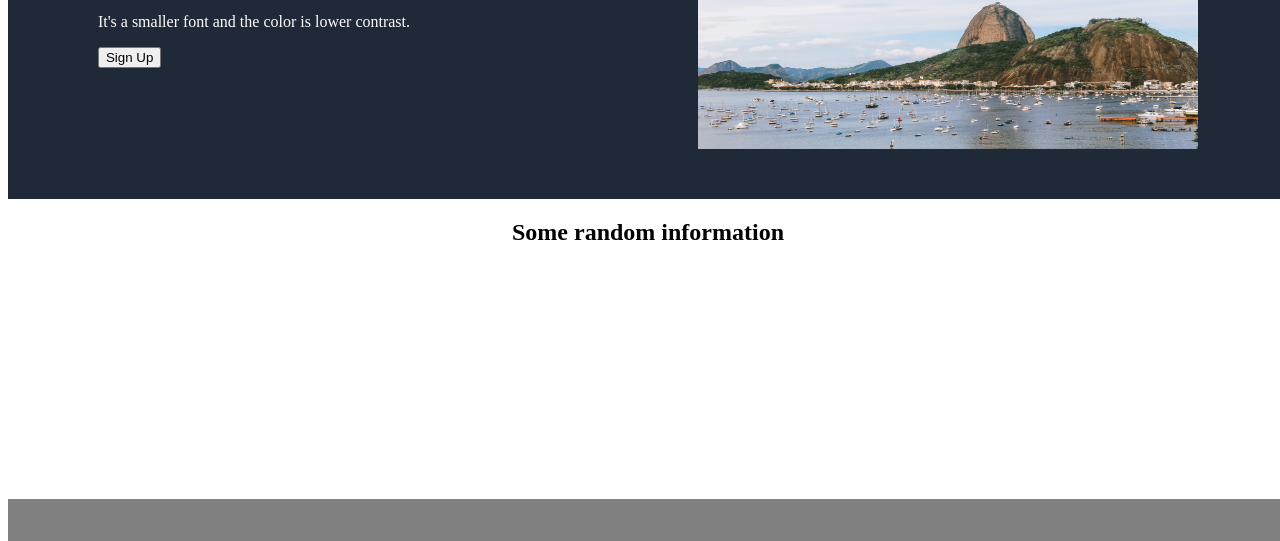
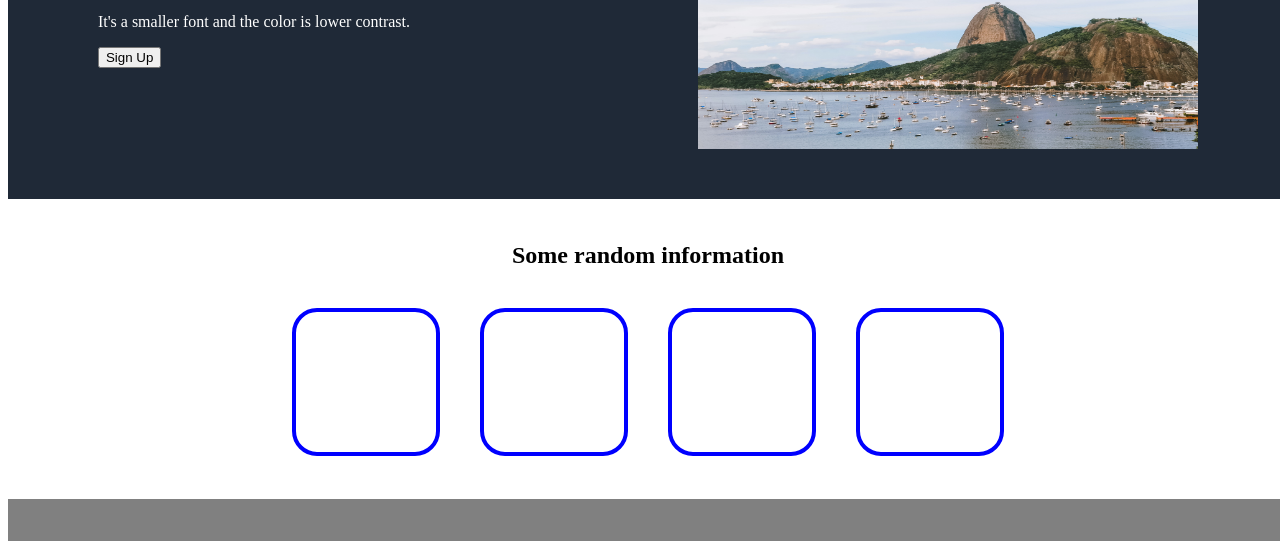
Before and after one commit to MajesticGoat/landing-page, a plain HTML site: page index.html in a window 1280 px wide. Shown: the part 259-800 px from the top of the page. Drawn offline with Linux system fonts and the light colour scheme.

Commit message:
added the four blue boxes in the white section

```diff
--- a/index.html
+++ b/index.html
@@ -28,11 +28,13 @@
         </div>
         </div>
         <div class="images-container">
-            <h2>Some random information</h2>
-            <img>
-            <img>
-            <img>
-            <img>
+            <div class="images"><h2>Some random information</h2></div>
+            <div class="images">
+                <div class="image"></div>
+                <div class="image"></div>
+                <div class="image"></div>
+                <div class="image"></div>
+            </div>
         </div>
         <div class="quote-container">
             <p>This is an inspiring quoting, or a testimonial from a customer
--- a/styling.css
+++ b/styling.css
@@ -45,6 +45,21 @@
     color: black;
     display: flex;
     justify-content:center;
+    flex-direction: column;
+}
+
+.images{
+    display: flex;
+    justify-content: center;
+}
+
+.image {
+    border: 4px solid blue;
+    width: 100px;
+    height: 100px;
+    border-radius: 25px;
+    padding: 20px;
+    margin: 20px;
 }
 
 .quote-container {
@@ -55,19 +70,6 @@
     display: flex;
     justify-content: center;
     align-items: center;
-}
-
-.image-header {
-    width: 100vw;
-    height: 50px;
-    justify-self:center;
-}
-
-.image {
-    height: 50px;
-    width: 50px;
-    justify-content: center;
-    border: 5px blue
 }
 
 .action-container {
```
